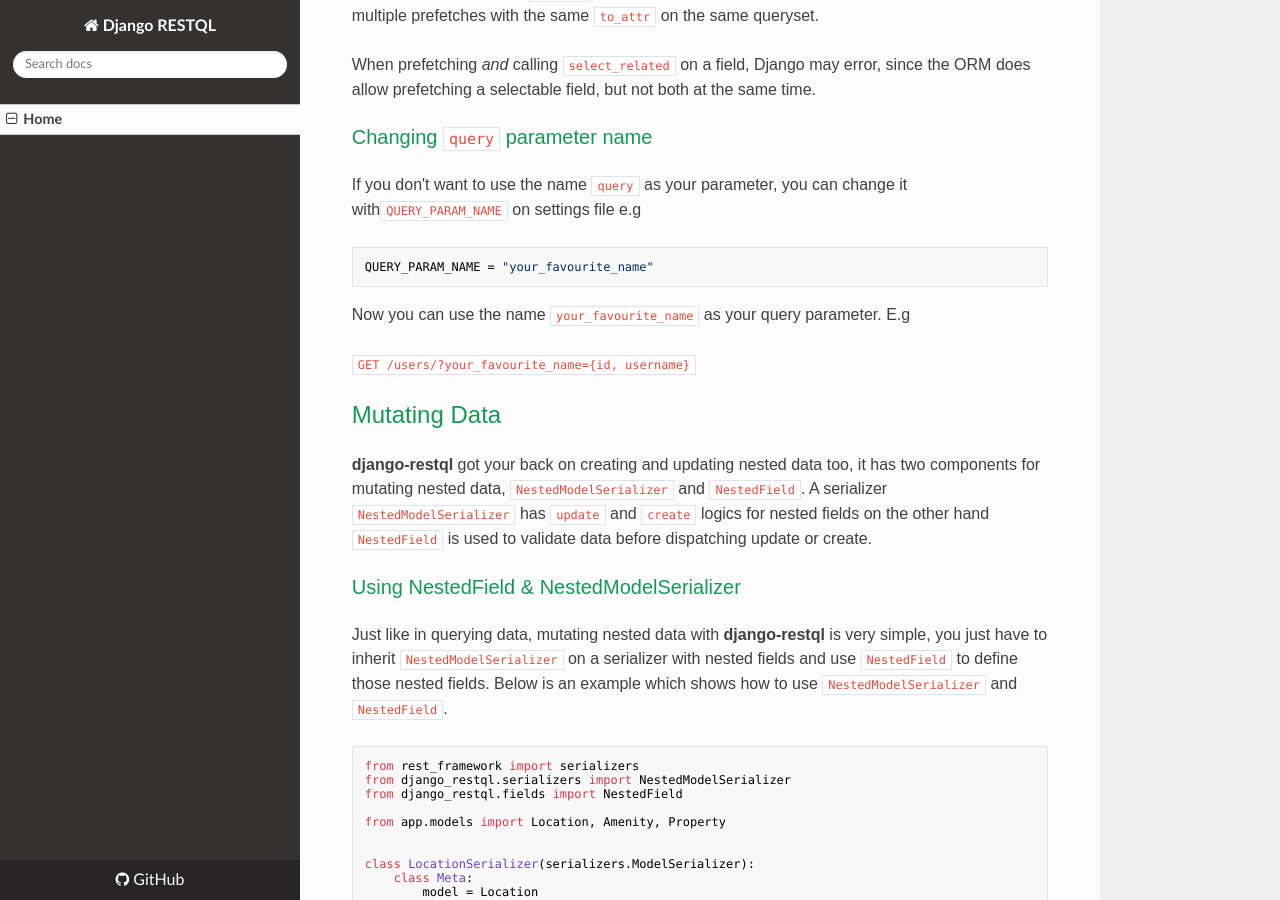
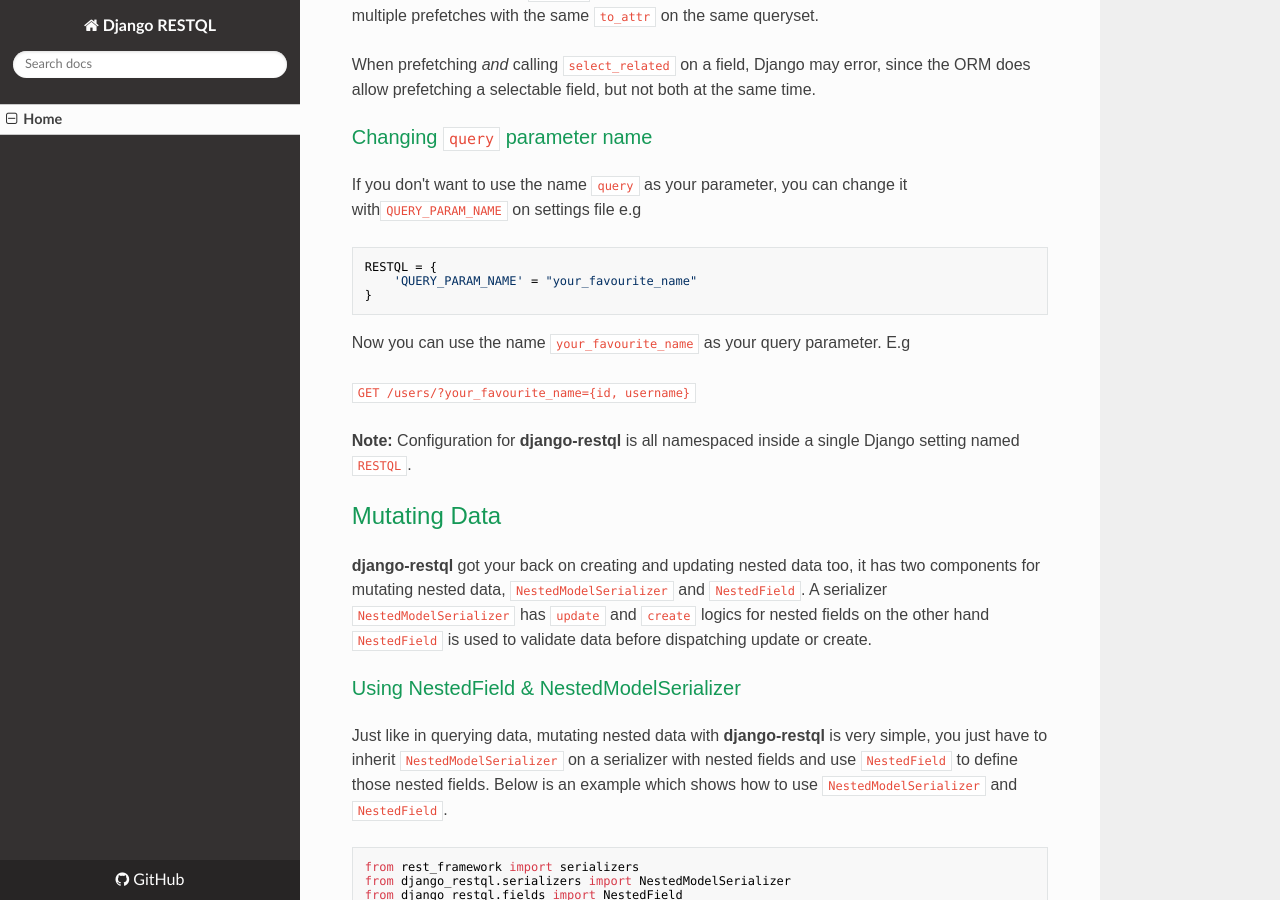
Before and after one commit to yezyilomo/django-restql, an MkDocs documentation site: the page built from docs/index.md, in a window 1280 px wide and 900 px high, scrolled down 12134 px. Built offline with MkDocs 1.6.1, drawn with Linux system fonts in a browser that asks for light colours; nearby versions of some CDN libraries.

Commit message:
:pencil:Update the doc

````diff
--- a/docs/index.md
+++ b/docs/index.md
@@ -616,11 +616,15 @@ When prefetching *and* calling `select_related` on a field, Django may error, si
 ### Changing `query` parameter name
 If you don't want to use the name `query` as your parameter, you can change it with`QUERY_PARAM_NAME` on settings file e.g
 ```py
-QUERY_PARAM_NAME = "your_favourite_name"
+RESTQL = {
+    'QUERY_PARAM_NAME' = "your_favourite_name"
+}
 ```
  Now you can use the name `your_favourite_name` as your query parameter. E.g
 
  `GET /users/?your_favourite_name={id, username}`
+
+**Note:** Configuration for **django-restql** is all namespaced inside a single Django setting named `RESTQL`.
 
 
 ## Mutating Data
````
